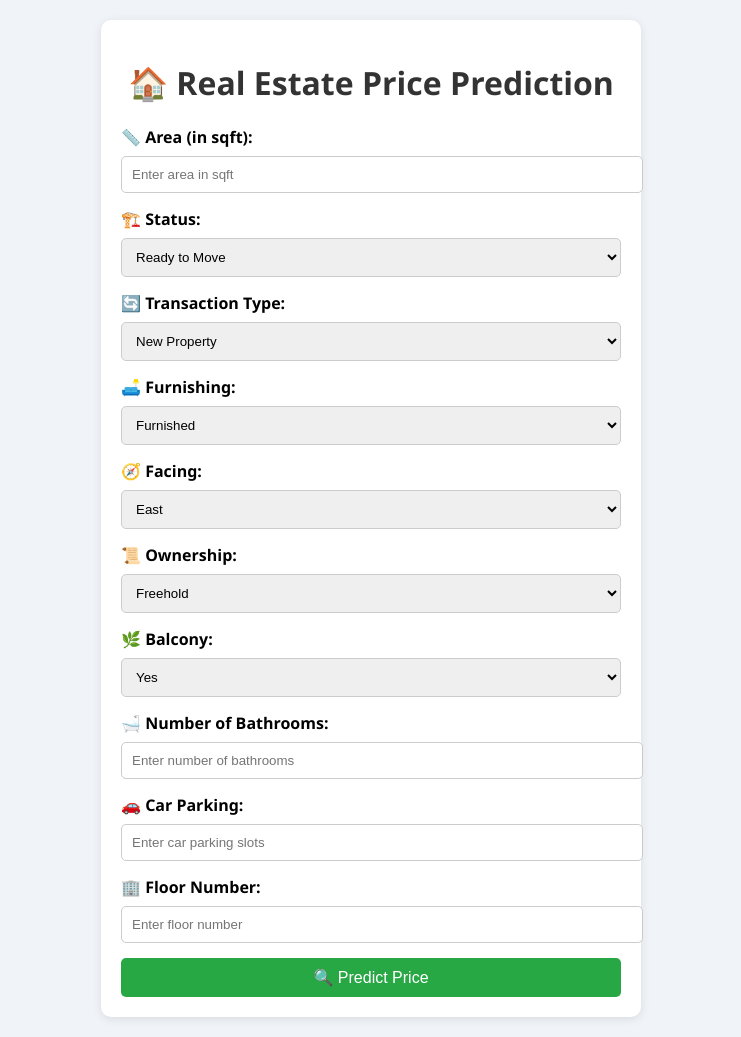
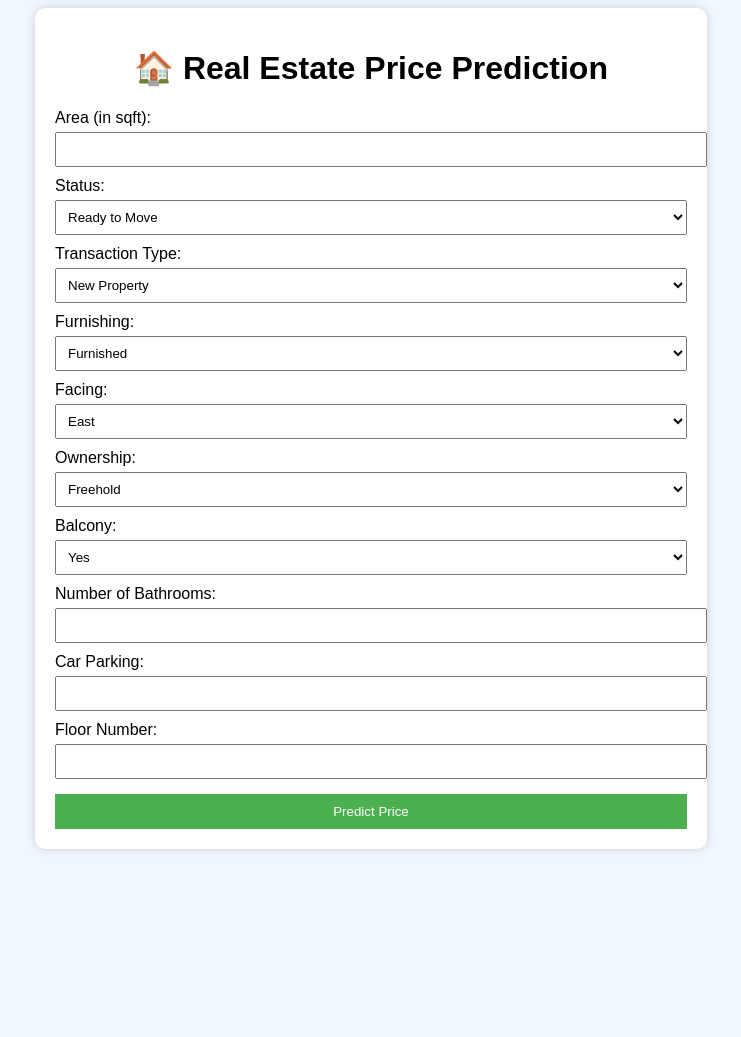
Before and after one commit to kabir-999/real-estate-price-predictor, a Flask app: page / in a window 1280 px wide. Shown: the whole page, without its empty margins (269-1010 px from the left). After the commit the page ends 852 px from the top, so only its background shows below. Run offline with Flask 3, Linux system fonts and the light colour scheme; parts of the project's set-up code (start-up, migrations or seed data) failed here and were passed over.

Commit message:
Issues fixed

```diff
--- a/app.py
+++ b/app.py
@@ -6,14 +6,13 @@ import os
 app = Flask(__name__)
 
 # Load the trained model and scaler
-current_dir = os.path.dirname(os.path.abspath(__file__))
-model_path = os.path.join(current_dir, 'models', 'gbr_model.pkl')
-scaler_path = os.path.join(current_dir, 'models', 'scaler.pkl')
+model_path = os.path.join('models', 'gbr_model.pkl')
+scaler_path = os.path.join('models', 'scaler.pkl')
 
 gbr_model = joblib.load(model_path)
 scaler = joblib.load(scaler_path)
 
-# Encoding dictionaries for categorical inputs
+# Mapping dictionaries for categorical features
 status_dict = {'Ready to Move': 1, 'Under Construction': 0}
 transaction_dict = {'New Property': 1, 'Resale': 0}
 furnishing_dict = {'Furnished': 2, 'Semi-Furnished': 1, 'Unfurnished': 0}
@@ -21,49 +20,39 @@ facing_dict = {'East': 0, 'West': 1, 'North': 2, 'South': 3}
 ownership_dict = {'Freehold': 1, 'Leasehold': 0}
 balcony_dict = {'Yes': 1, 'No': 0}
 
-@app.route("/", methods=["GET", "POST"])
-def index():
+@app.route('/', methods=['GET', 'POST'])
+def predict():
     predicted_price = None
+    if request.method == 'POST':
+        try:
+            # Retrieve input values from the form
+            area = float(request.form['area'])
+            status = status_dict[request.form['status']]
+            transaction = transaction_dict[request.form['transaction']]
+            furnishing = furnishing_dict[request.form['furnishing']]
+            facing = facing_dict[request.form['facing']]
+            ownership = ownership_dict[request.form['ownership']]
+            balcony = balcony_dict[request.form['balcony']]
+            bathroom = int(request.form['bathroom'])
+            car_parking = int(request.form['car_parking'])
+            floor_number = int(request.form['floor'])
 
-    if request.method == "POST":
-        try:
-            # Collect input data
-            area = float(request.form["area"])
-            status = request.form["status"]
-            transaction = request.form["transaction"]
-            furnishing = request.form["furnishing"]
-            facing = request.form["facing"]
-            ownership = request.form["ownership"]
-            balcony = request.form["balcony"]
-            bathroom = int(request.form["bathroom"])
-            car_parking = int(request.form["car_parking"])
-            floor = int(request.form["floor"])
-
-            # Preprocess input
-            input_features = np.array([
-                area,
-                status_dict[status],
-                transaction_dict[transaction],
-                furnishing_dict[furnishing],
-                facing_dict[facing],
-                ownership_dict[ownership],
-                balcony_dict[balcony],
-                bathroom,
-                car_parking,
-                floor,
-                area / (area + 1)
+            # Feature array for prediction
+            features = np.array([
+                area, status, transaction, furnishing, facing,
+                ownership, balcony, bathroom, car_parking, floor_number
             ]).reshape(1, -1)
 
-            # Scale the features
-            scaled_features = scaler.transform(input_features)
+            # Scale features
+            scaled_features = scaler.transform(features)
 
-            # Predict the price
+            # Predict price
             predicted_price = round(gbr_model.predict(scaled_features)[0], 2)
 
         except Exception as e:
             predicted_price = f"Error: {e}"
 
-    return render_template("index.html", predicted_price=predicted_price)
+    return render_template('index.html', predicted_price=predicted_price)
 
 if __name__ == "__main__":
     app.run(debug=True)
--- a/templates/index.html
+++ b/templates/index.html
@@ -3,91 +3,112 @@
 <head>
     <meta charset="UTF-8">
     <meta name="viewport" content="width=device-width, initial-scale=1.0">
-    <title>🏠 Real Estate Price Prediction</title>
-    <link rel="stylesheet" href="{{ url_for('static', filename='style.css') }}">
+    <title>Real Estate Price Prediction</title>
+    <style>
+        body {
+            background-color: #f0f8ff;
+            font-family: Arial, sans-serif;
+        }
+        .container {
+            width: 50%;
+            margin: auto;
+            background-color: #fff;
+            padding: 20px;
+            box-shadow: 0px 0px 10px #ccc;
+            border-radius: 10px;
+        }
+        h1 {
+            text-align: center;
+        }
+        label {
+            display: block;
+            margin-top: 10px;
+        }
+        input, select {
+            width: 100%;
+            padding: 8px;
+            margin-top: 5px;
+        }
+        button {
+            width: 100%;
+            padding: 10px;
+            background-color: #4CAF50;
+            color: white;
+            border: none;
+            cursor: pointer;
+            margin-top: 15px;
+        }
+        button:hover {
+            background-color: #45a049;
+        }
+        .result {
+            margin-top: 20px;
+            font-size: 18px;
+            color: green;
+        }
+    </style>
 </head>
 <body>
     <div class="container">
         <h1>🏠 Real Estate Price Prediction</h1>
+        <form method="POST">
+            <label>Area (in sqft):</label>
+            <input type="number" name="area" required>
 
-        <form method="POST">
-            <div class="input-group">
-                <label>📏 Area (in sqft):</label>
-                <input type="number" name="area" placeholder="Enter area in sqft" required>
-            </div>
+            <label>Status:</label>
+            <select name="status">
+                <option>Ready to Move</option>
+                <option>Under Construction</option>
+            </select>
 
-            <div class="input-group">
-                <label>🏗️ Status:</label>
-                <select name="status">
-                    <option value="Ready to Move">Ready to Move</option>
-                    <option value="Under Construction">Under Construction</option>
-                </select>
-            </div>
+            <label>Transaction Type:</label>
+            <select name="transaction">
+                <option>New Property</option>
+                <option>Resale</option>
+            </select>
 
-            <div class="input-group">
-                <label>🔄 Transaction Type:</label>
-                <select name="transaction">
-                    <option value="New Property">New Property</option>
-                    <option value="Resale">Resale</option>
-                </select>
-            </div>
+            <label>Furnishing:</label>
+            <select name="furnishing">
+                <option>Furnished</option>
+                <option>Semi-Furnished</option>
+                <option>Unfurnished</option>
+            </select>
 
-            <div class="input-group">
-                <label>🛋️ Furnishing:</label>
-                <select name="furnishing">
-                    <option value="Furnished">Furnished</option>
-                    <option value="Semi-Furnished">Semi-Furnished</option>
-                    <option value="Unfurnished">Unfurnished</option>
-                </select>
-            </div>
+            <label>Facing:</label>
+            <select name="facing">
+                <option>East</option>
+                <option>West</option>
+                <option>North</option>
+                <option>South</option>
+            </select>
 
-            <div class="input-group">
-                <label>🧭 Facing:</label>
-                <select name="facing">
-                    <option value="East">East</option>
-                    <option value="West">West</option>
-                    <option value="North">North</option>
-                    <option value="South">South</option>
-                </select>
-            </div>
+            <label>Ownership:</label>
+            <select name="ownership">
+                <option>Freehold</option>
+                <option>Leasehold</option>
+            </select>
 
-            <div class="input-group">
-                <label>📜 Ownership:</label>
-                <select name="ownership">
-                    <option value="Freehold">Freehold</option>
-                    <option value="Leasehold">Leasehold</option>
-                </select>
-            </div>
+            <label>Balcony:</label>
+            <select name="balcony">
+                <option>Yes</option>
+                <option>No</option>
+            </select>
 
-            <div class="input-group">
-                <label>🌿 Balcony:</label>
-                <select name="balcony">
-                    <option value="Yes">Yes</option>
-                    <option value="No">No</option>
-                </select>
-            </div>
+            <label>Number of Bathrooms:</label>
+            <input type="number" name="bathroom" required>
 
-            <div class="input-group">
-                <label>🛁 Number of Bathrooms:</label>
-                <input type="number" name="bathroom" min="1" placeholder="Enter number of bathrooms" required>
-            </div>
+            <label>Car Parking:</label>
+            <input type="number" name="car_parking" required>
 
-            <div class="input-group">
-                <label>🚗 Car Parking:</label>
-                <input type="number" name="car_parking" min="0" placeholder="Enter car parking slots" required>
-            </div>
+            <label>Floor Number:</label>
+            <input type="number" name="floor" required>
 
-            <div class="input-group">
-                <label>🏢 Floor Number:</label>
-                <input type="number" name="floor" min="0" placeholder="Enter floor number" required>
-            </div>
-
-            <button type="submit">🔍 Predict Price</button>
+            <button type="submit">Predict Price</button>
         </form>
 
         {% if predicted_price %}
             <div class="result">
-                <h2>💰 Predicted Property Price: ₹{{ predicted_price }} Crores</h2>
+                <strong>🏷 Predicted Property Price: ₹{{ predicted_price }} Crores</strong>
             </div>
         {% endif %}
     </div>
```
